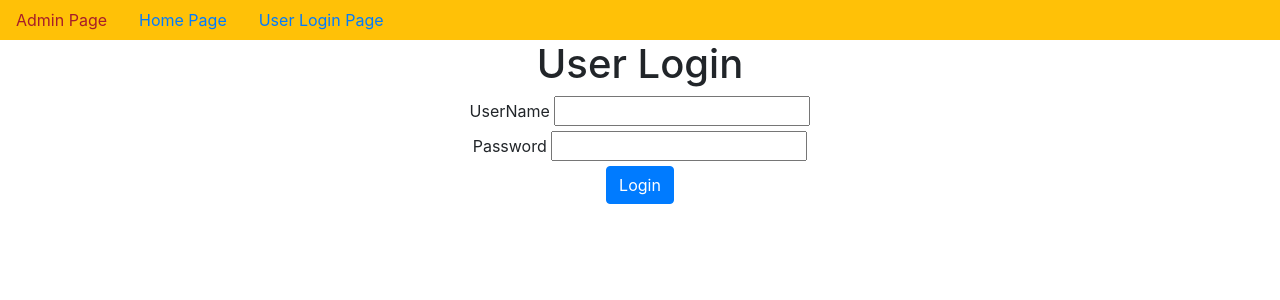
After one commit to Namita023/user_registration, a Django app: page /user_login/ in a window 1280 px wide. The commit adds this page. Shown: the top 300 px of the page. Run offline with Django 5.2, Linux system fonts and the light colour scheme.

Commit message:
second commit

```diff
--- a/app/views.py
+++ b/app/views.py
@@ -1,7 +1,9 @@
 from django.shortcuts import render
 from app.forms import *
-from django.http import HttpResponse
+from django.http import HttpResponse,HttpResponseRedirect
 from django.core.mail import send_mail
+from django.contrib.auth import authenticate,login
+from django.urls import reverse
 
 # Create your views here.
 
@@ -28,3 +30,23 @@ def registration(request):
         else:
             return HttpResponse('Invalid Data')
     return render(request,"registration.html",d)
+
+def home(request):
+    if request.session.get('username'):
+        username=request.session.get('username')
+        d={'username':username}
+        return render(request,'home.html',d)
+    return render(request,'home.html')
+
+def user_login(request):
+    if request.method=='POST':
+        username=request.POST['un']
+        password=request.POST['un']
+        AUO=authenticate(username=username,password=password)
+        if AUO and AUO.is_active:
+            login(request,AUO)
+            request.session['username']=username
+            return HttpResponseRedirect(reverse('home'))
+        else:
+            return HttpResponse('Invalid Credentials')
+    return render(request,'user_login.html')
--- a/project26/urls.py
+++ b/project26/urls.py
@@ -22,5 +22,8 @@ from app.views import *
 
 urlpatterns = [
     path('admin/', admin.site.urls),
-    path('registration/',registration,name="registration")
+    path('registration/',registration,name="registration"),
+    path('home/',home,name="home"),
+    path('user_login/',user_login,name="user_login"),
+
 ]+static(settings.MEDIA_URL,document_root=settings.MEDIA_ROOT)
--- /dev/null
+++ b/templates/dummy.html
@@ -0,0 +1,27 @@
+<!DOCTYPE html>
+<html lang="en">
+<head>
+    <meta charset="UTF-8">
+    <meta name="viewport" content="width=device-width, initial-scale=1.0">
+
+    <link rel="stylesheet" href="https://cdn.jsdelivr.net/npm/bootstrap@4.6.2/dist/css/bootstrap.min.css" integrity="sha384-xOolHFLEh07PJGoPkLv1IbcEPTNtaed2xpHsD9ESMhqIYd0nLMwNLD69Npy4HI+N" crossorigin="anonymous">
+
+    {% block title %}
+    <title>Login</title>
+    {% endblock %}
+
+</head>
+<body class="">
+    <nav class="nav bg-warning">
+        <a href="{% url 'admin:index' %}"  class="nav-link text-danger">Admin Page</a>
+        <a href="{% url 'home' %}" class="nav-link">Home Page</a>
+        <a href="{% url 'user_login' %}" class="nav-link">User Login Page</a>
+    </nav>
+    <script src="https://cdn.jsdelivr.net/npm/jquery@3.5.1/dist/jquery.slim.min.js" integrity="sha384-DfXdz2htPH0lsSSs5nCTpuj/zy4C+OGpamoFVy38MVBnE+IbbVYUew+OrCXaRkfj" crossorigin="anonymous"></script>
+    <script src="https://cdn.jsdelivr.net/npm/bootstrap@4.6.2/dist/js/bootstrap.bundle.min.js" integrity="sha384-Fy6S3B9q64WdZWQUiU+q4/2Lc9npb8tCaSX9FK7E8HnRr0Jz8D6OP9dO5Vg3Q9ct" crossorigin="anonymous"></script>
+
+    {% block body_block %}
+
+    {% endblock %}
+</body>
+</html>
--- /dev/null
+++ b/templates/user_login.html
@@ -0,0 +1,26 @@
+{% extends 'dummy.html' %}
+
+{% block title %}
+<title>User Login Page</title>
+
+{% endblock %}
+
+{% block body_block %}
+<center>
+    <h1>User Login</h1>
+
+    <form method="POST">
+        {% csrf_token %}
+
+        <label for="un">UserName</label>
+        <input type="text" name="un" id="un"> <br>
+
+        <label for="pw">Password</label>
+        <input type="password" name="pw" id="pw"> <br>
+
+        <input type="submit" value="Login" class="btn btn-primary">
+    </form>
+
+
+</center>
+{% endblock %}
```
Also changed, not shown: templates/home.html (added, +20 -0 lines), templates/registration.html (+10 -10 lines), db.sqlite3, media/pp/20230325_111216_001.jpg (added).
